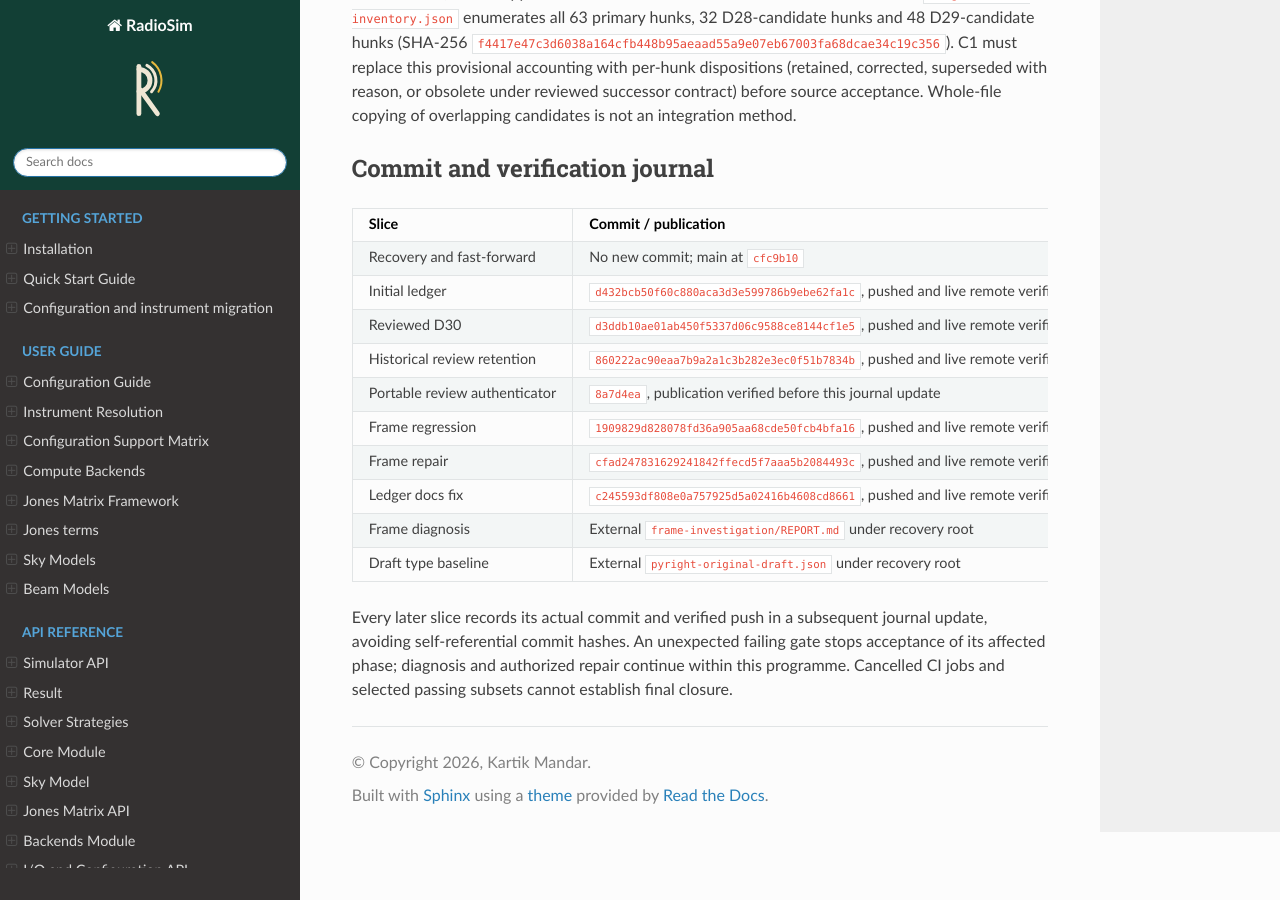
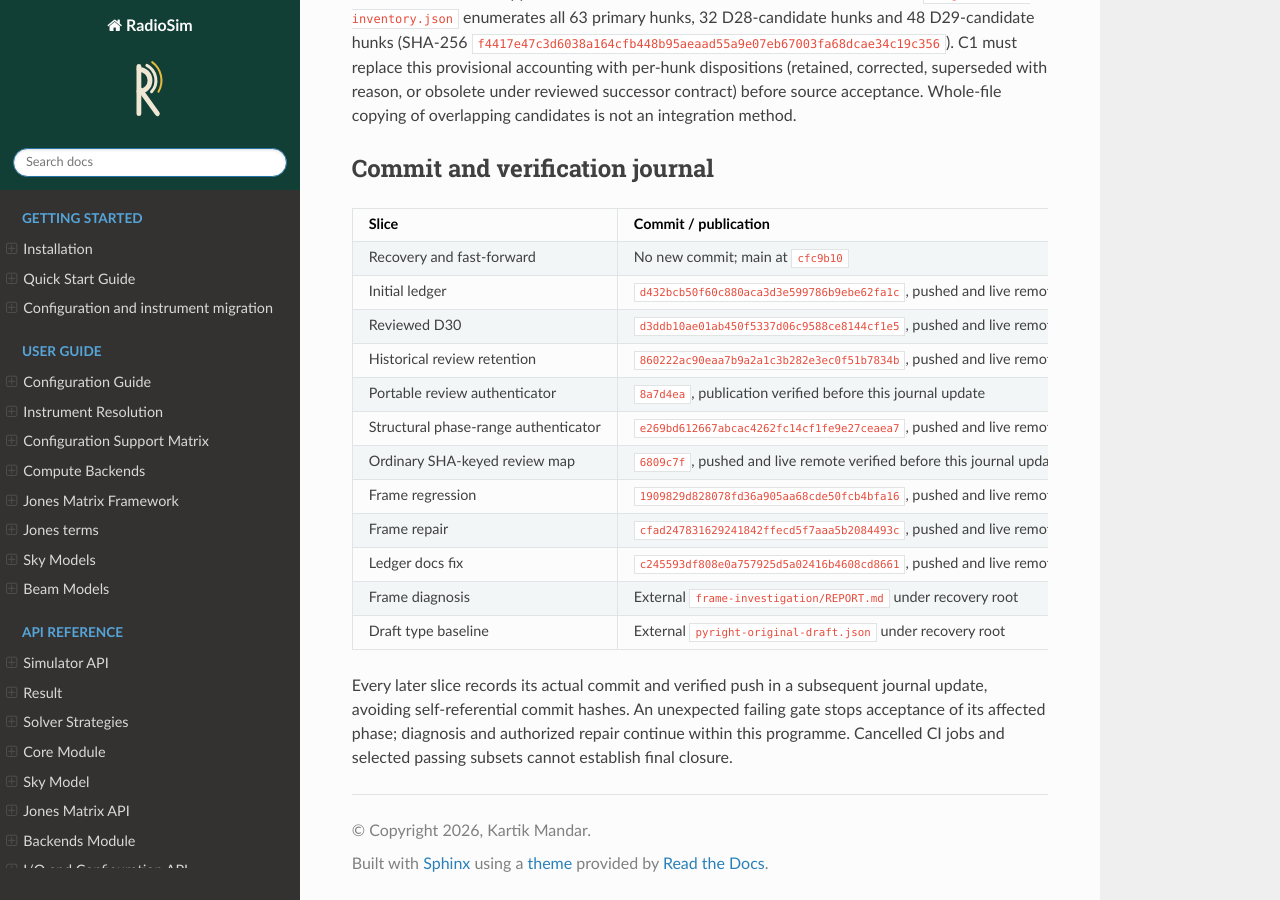
Before and after one commit to RRI-interferometry/RRIVis, a Sphinx documentation site: the page built from docs/development/completion_ledger.md, in a window 1280 px wide and 900 px high, scrolled down 1530 px. Built offline with Sphinx 7.4.7 and the Read the Docs theme 3.1.0, drawn with Linux system fonts in a browser that asks for light colours.

Commit message:
docs: record verified phase history and review map slices

```diff
--- a/docs/development/completion_ledger.md
+++ b/docs/development/completion_ledger.md
@@ -39,7 +39,7 @@ fixtures. No implementation is authored in another worktree.
 
 | ID | Authority and current observation | Required result / small slices | Verification and acceptance | State |
 |---|---|---|---|---|
-| A1 | SCI-004 design Sections 13.7/14; D28/D29 committed review headers remain pending; stopped candidate has unequal review-pin/chain cardinality | Authenticate original records; reviewed prospective historical exceptions and main-only phase ranges; strict validator repair | Two fresh reviews of identical design bytes; full ancestry/path/blob checks and hostile mutations; preserve historical red inventories 29 + 6 + 2 | D30 reviewed and pushed; strict validator implementation pending |
+| A1 | SCI-004 design Sections 13.7/14; D28/D29 committed review headers remain pending; stopped candidate has unequal review-pin/chain cardinality | Authenticate original records; reviewed prospective historical exceptions and main-only phase ranges; strict validator repair | Two fresh reviews of identical design bytes; full ancestry/path/blob checks and hostile mutations; preserve historical red inventories 29 + 6 + 2 | D30, recovery/range helpers and ordinary SHA-keyed map pushed; D27-D30 continuation and composed validator wiring pending |
 | A2 | D29 five-path candidate and original fingerprint R3 `a65c53a46e84f63c163c5ad15fba8645df33d1d2`; replacement-S3 overlaps two evidence paths | Integrate minimal historical/current binding and oracle deltas by hunk; isolate exact historical imports; freeze prerequisite range tip | Exactly two expected failures and three controls at historical source; explicit source path, PYTHONNOUSERSITE=1 and verified radiosim.__file__; complete governed serial suite | Pending A1 |
 | B1 | Failed CI at `cfc9b10`; frame certificate reports outside-slab horizon sign mismatches | Reproduce operational/frozen root/guard/slab issue with environment provenance; reviewed correction if contract changes; focused fix | Independent physics and numerical diagnosis; decisive regression with unchanged scientific budgets; serial and compatibility jobs | Repair pushed; 13 frame tests pass on both Python versions and all seven public integration tests pass on Python 3.12; final exact-SHA CI remains pending |
 | B2 | Failed CI reports SciPy intersphinx inventory ConnectTimeout | Inspect failed logs and current retrieval; bounded reliability fix if reproduced/justified | Clean warnings-as-errors Sphinx build; retain documentation validation | Fresh retrieval succeeded for all inventories; original CI ConnectTimeout remains an observed transient retrieval failure |
@@ -77,6 +77,8 @@ is not an integration method.
 | Reviewed D30 | `d3ddb10ae01ab450f5337d06c9588ce8144cf1e5`, pushed and live remote verified | Two fresh independent ACCEPTs; exact reviewed memo/ledger/diff pins in correction header; no phase acceptance |
 | Historical review retention | `860222ac90eaa7b9a2a1c3b282e3ec0f51b7834b`, pushed and live remote verified | Frozen 108,125-byte JSON SHA-256 `eb9b00fcdb7703cb40982bc7e445ba6e042fb45ca26bd0515387dfb644975d54`; exact Git/archive joins independently authenticated |
 | Portable review authenticator | `8a7d4ea`, publication verified before this journal update | 33 tests pass, including twelve hostile Git settings and GIT_DIFF_OPTS override; both reviewers ACCEPT round-3 complete patch `105ed0a79c3af8f6a116c232b5b12367a83e7c9e1b8aecde6ebf99572a5bea2b`; continuation/range wiring remains pending |
+| Structural phase-range authenticator | `e269bd612667abcac4262fc14cf1fe9e27ceaea7`, pushed and live remote verified | Both independent reviewers ACCEPT round-2 patch `1fda53092e195b9e5df85112ccafb4a7f36d52b05b6ceae620b390e4daed1efb`; 63 tests pass in 41.20s; focused tool Pyright zero errors/warnings; semantic source/status checks and phase acceptance remain separate |
+| Ordinary SHA-keyed review map | `6809c7f`, pushed and live remote verified before this journal update | Both independent reviewers ACCEPT patch `e43da9dda08966a3c7d524052423f4d491709734d39e47004f525430d0c942b9`; 12 focused tests pass; missing, duplicate, unknown and misattributed reviews reject; existing D26 binding awaits next continuation slice |
 | Frame regression | `1909829d828078fd36a905aa68cde50fcb4bfa16`, pushed and live remote verified | Two controlled expected-red assertions under each Python version: mismatch count 1, not 0; no collection/import failure |
 | Frame repair | `cfad247831629241842ffecd5f7aaa5b2084493c`, pushed and live remote verified | Both independent reviewers ACCEPT frozen full test/source patch `231f48c6d0d4bae419bb0cba0091813c928be40e3100713754c3a7c5904e00cb`; 13 frame tests pass in each environment; 7 public Python-3.12 integration tests pass in 741.40s; solver strict diagnostics remain 78 with no added diagnostic |
 | Ledger docs fix | `c245593df808e0a757925d5a02416b4608cd8661`, pushed and live remote verified | Fresh Sphinx build fetched all inventories; explicit ledger orphan declaration restored warnings-as-errors success |
```
